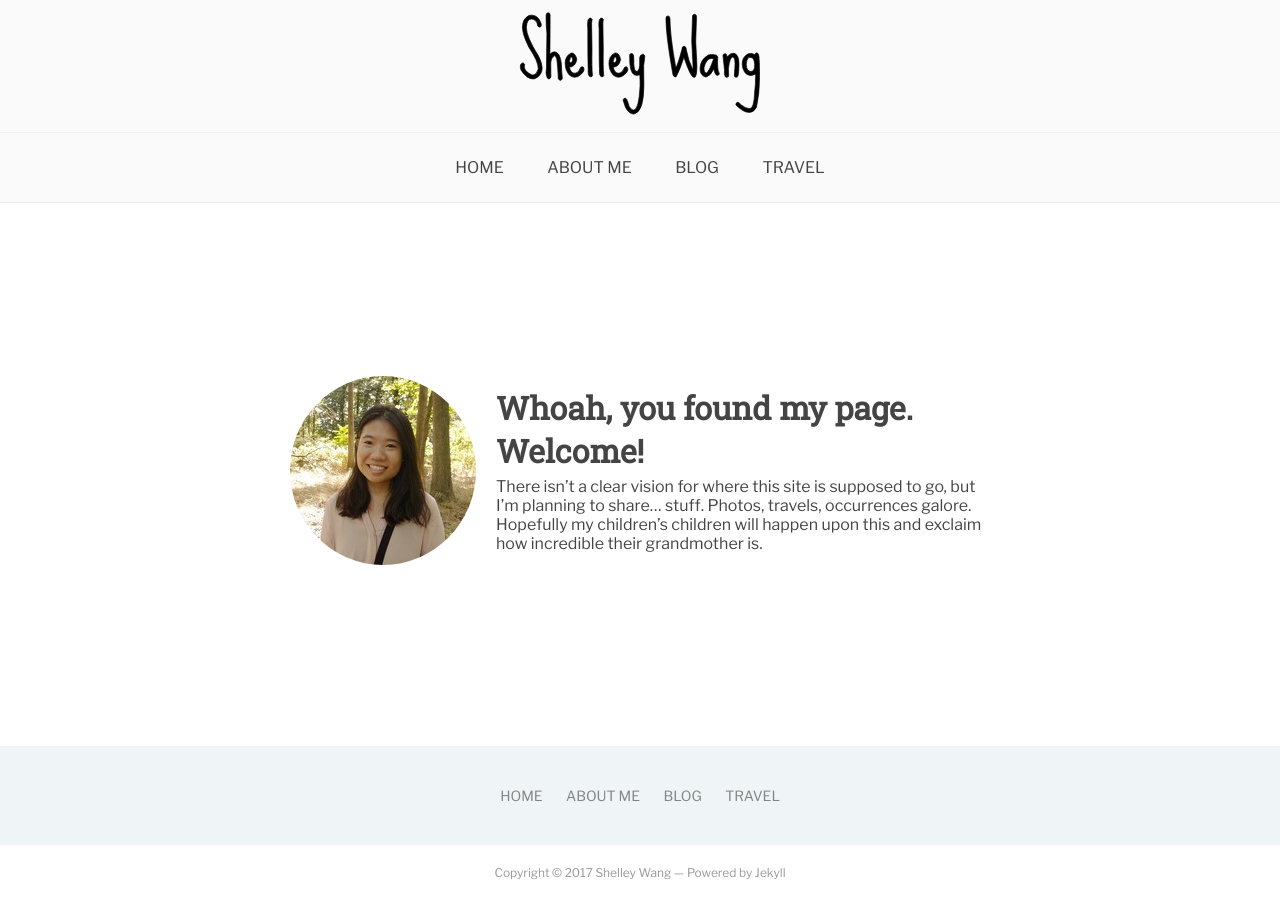
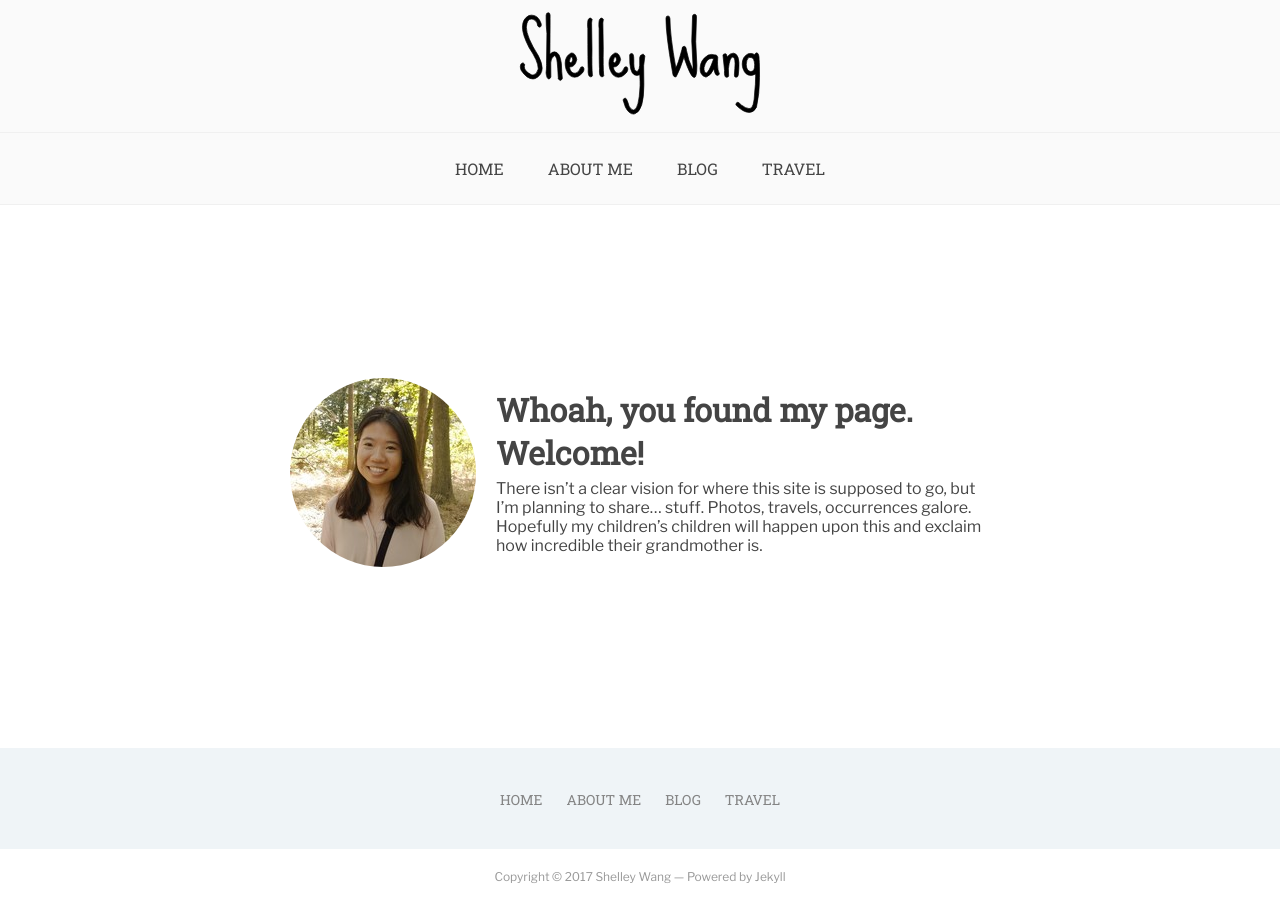
Before and after one commit to shellbellwa/shellbellwa.github.io, a Jekyll site: the page built from index.md, in a window 1280 px wide. Built offline with Jekyll 4.4.1, drawn with Linux system fonts in a browser that asks for light colours.

Commit message:
Make all navs use serif title font

```diff
--- a/_sass/_layout.scss
+++ b/_sass/_layout.scss
@@ -10,6 +10,7 @@
 
 .footer-nav {
   background-color: $color-footer;
+  font-family: $font-title;
   padding: 40px 0;
 }
 
@@ -73,7 +74,7 @@
 
 .nav {
   background-color: $color-grey;
-  font-family: $font-body;
+  font-family: $font-title;
 }
 
 .nav-navbar {
```
